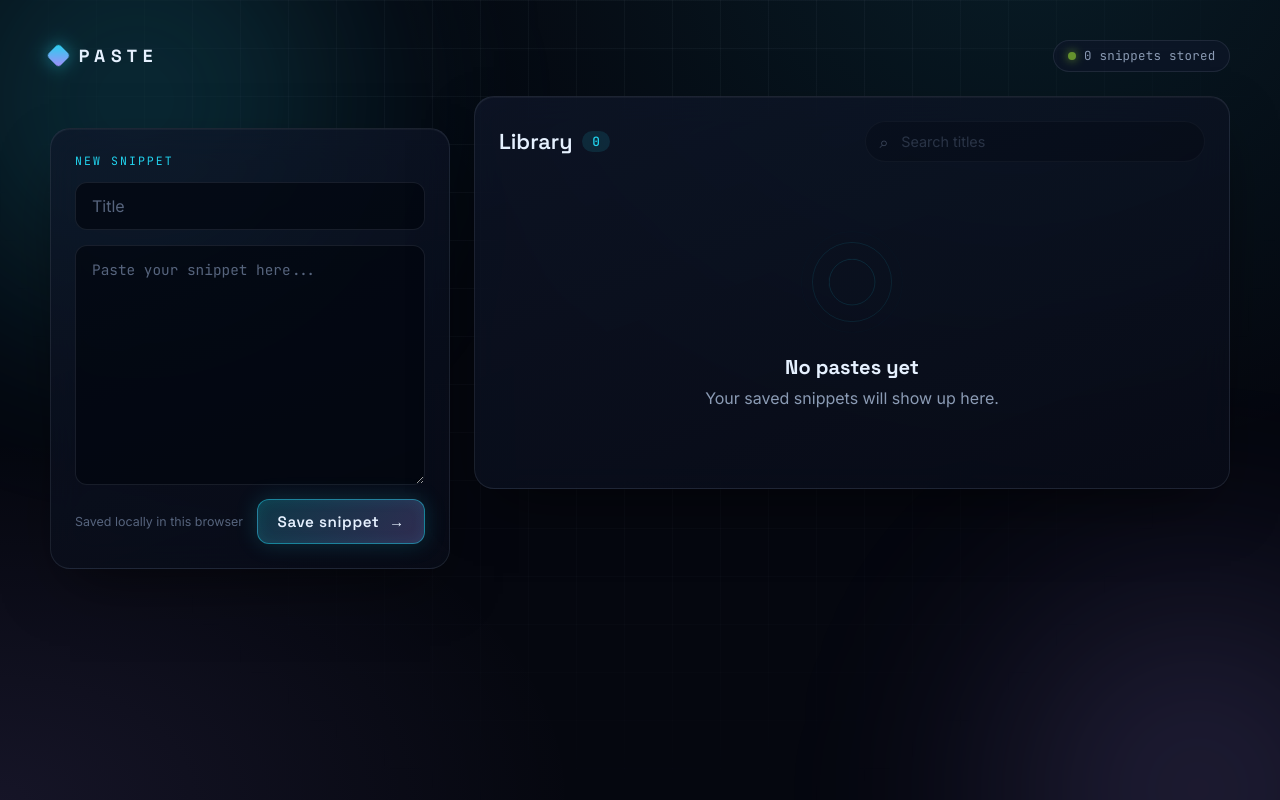
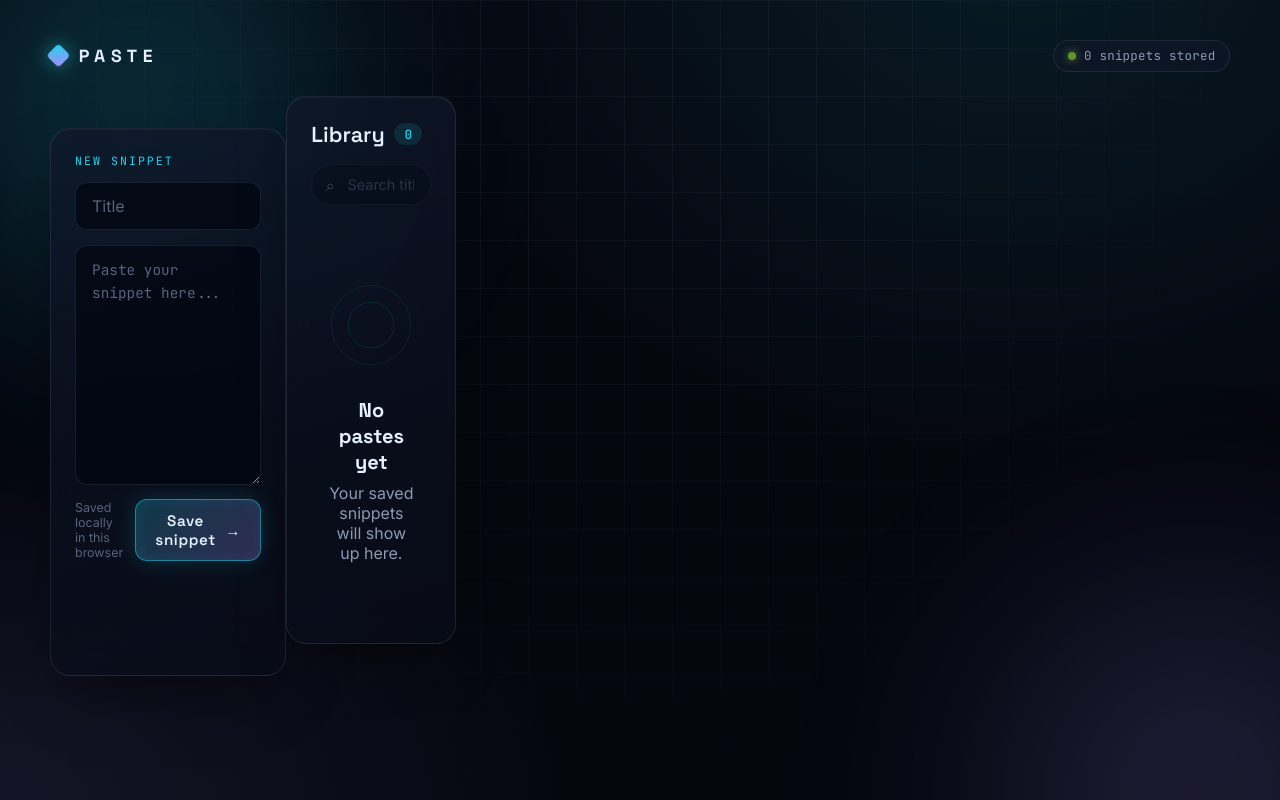
Before and after one commit to Mankiratbrar/Mankiratbrar.github.io, a React (Vite) app: page / in a window 1280 px wide. Built offline with nearby package versions, Linux system fonts and the light colour scheme.

Commit message:
update 67

```diff
--- a/src/App.css
+++ b/src/App.css
@@ -144,6 +144,9 @@
   50% {
     opacity: 0.35;
   }
+}
+.containerMain{
+  display: flex;
 }
 
 .composer,
--- a/src/App.jsx
+++ b/src/App.jsx
@@ -72,7 +72,7 @@ function App() {
             <span>{pastes.length} {pastes.length === 1 ? 'snippet' : 'snippets'} stored</span>
           </div>
         </header>
-
+    <div className='containerMain'>
         <section className={`composer ${editingId ? 'is-editing' : ''}`}>
           <div className="composer-head">
             <span className="composer-label">
@@ -180,6 +180,7 @@ function App() {
             </div>
           )}
         </section>
+        </div>
       </main>
     </div>
   )
```
